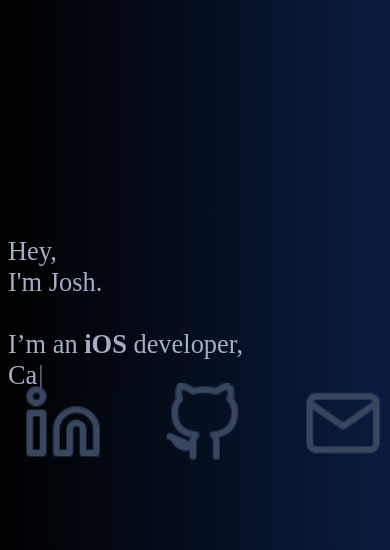
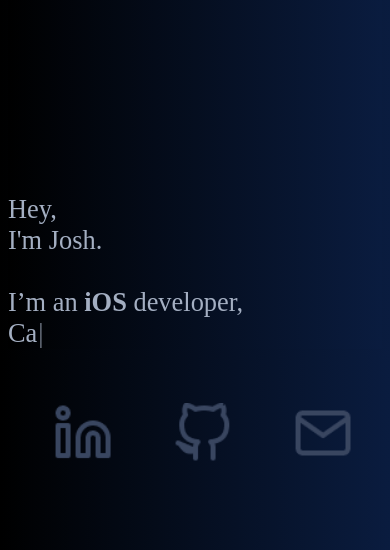
Before and after one commit to josharnoldjosh/personal-website, a Flask app: page / in a window 390 px wide. Shown: the part 294-844 px from the top of the page. Run offline with Flask 2, Linux system fonts and the light colour scheme; some libraries are stand-ins or nearby versions.

Commit message:
tweak css

```diff
--- a/static/style.css
+++ b/static/style.css
@@ -39,12 +39,12 @@
         background-color: transparent;
         --poster-color: transparent;
         width: 100vw;
-        height: 50vh;
+        height: 45vh;
     }
 
     .icon {
-        width: 80px;
-        height: 80px;
+        width: 60px;
+        height: 60px;
         padding: 30px;
     }
 }
```
